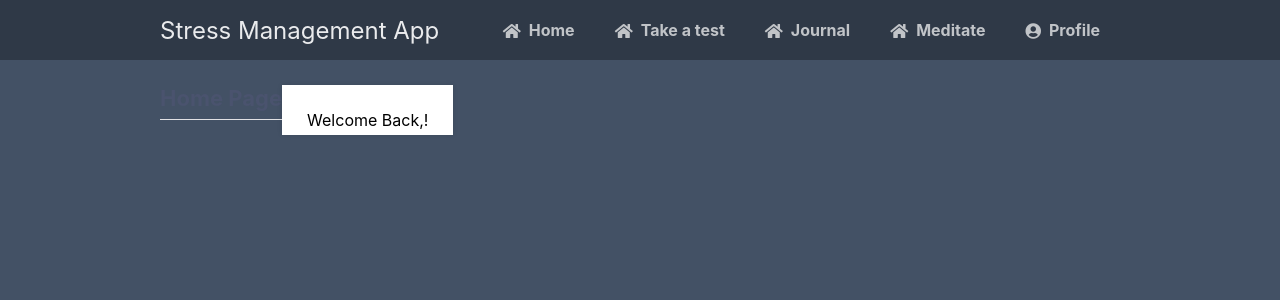
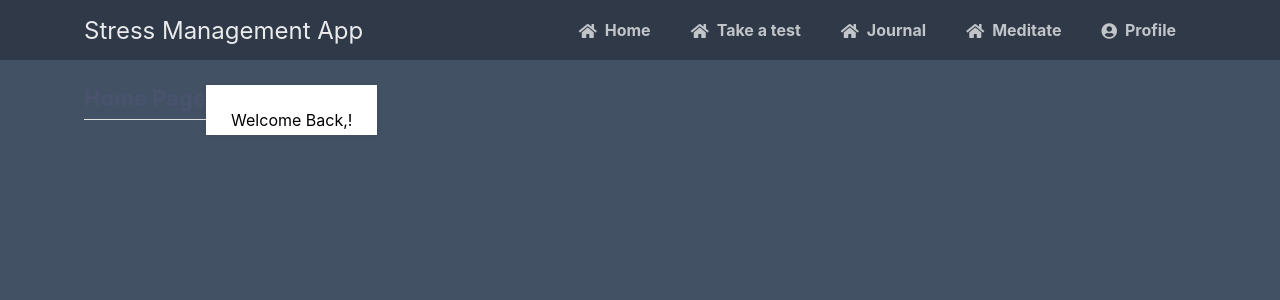
Before and after one commit to GKMmarcus/Stress-and-Anxiety-Management-App, a Flask app: page /home in a window 1280 px wide. Shown: the top 300 px of the page. Run offline with Flask 3, Linux system fonts and the light colour scheme; some libraries are stand-ins or nearby versions.

Commit message:
Edited the CSS

```diff
--- a/static/styles.css
+++ b/static/styles.css
@@ -85,8 +85,9 @@ body {
 }
 .navtop div {
     display: flex;
+    max-width: 1200px;
     margin: 0 auto;
-    width: 1000px;
+    width: 90%;
     height: 100%;
     padding: 0 20px;
 }
@@ -119,7 +120,8 @@ body.loggedin {
 }
 .content {
     width: 1000px;
-    margin: 0 auto;
+    margin: 50px auto;
+    text-align: center;
 }
 .content h2 {
     margin: 0;
```
